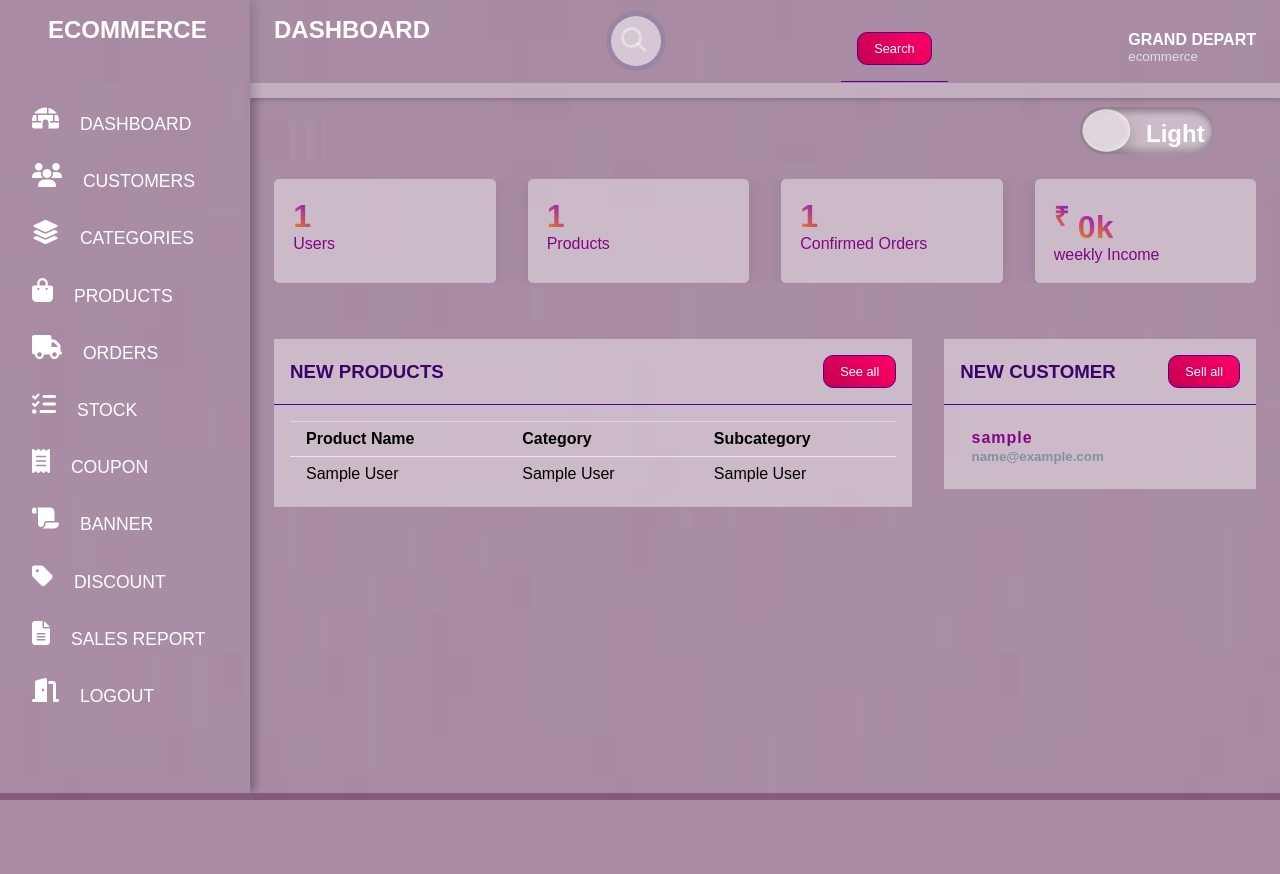
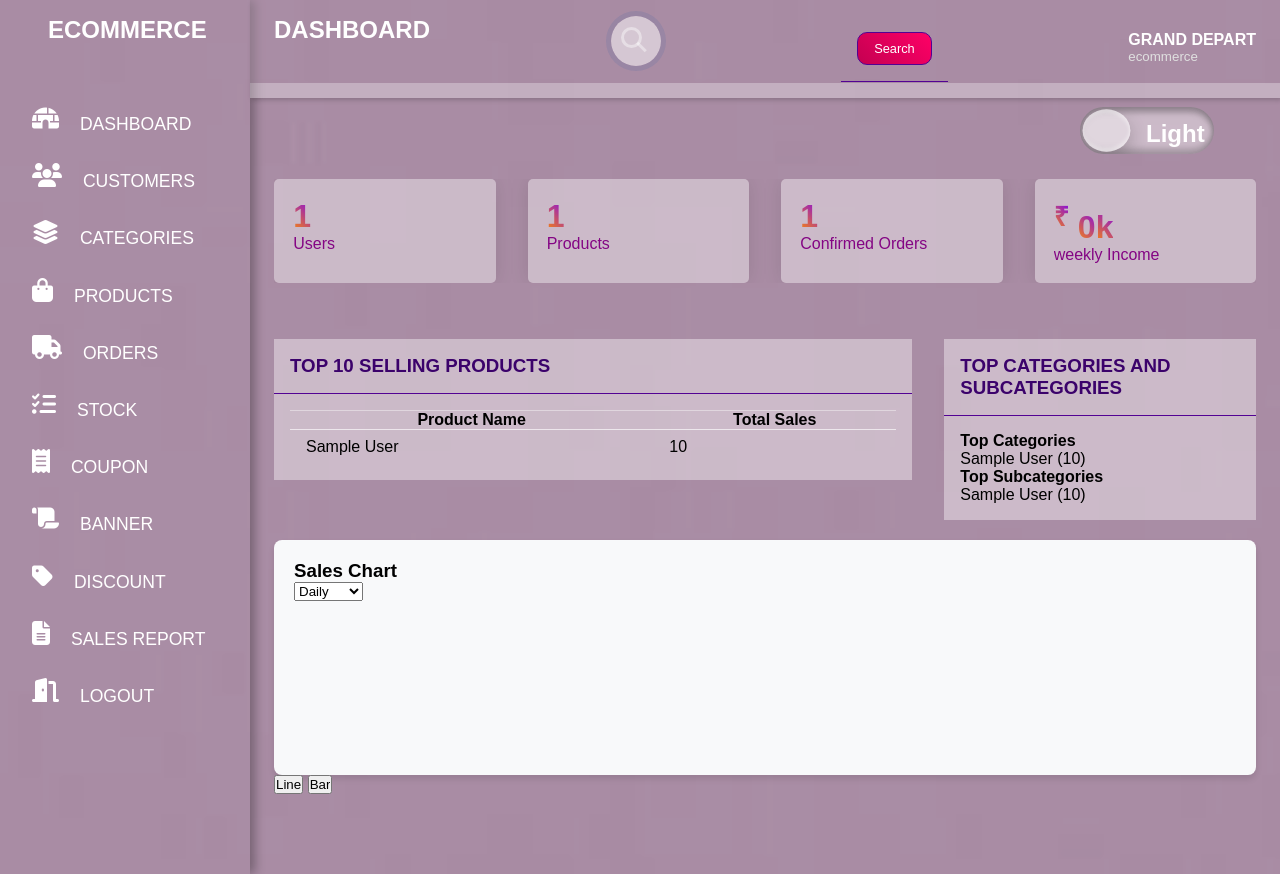
Before and after one commit to MohammedAshiqueM/GD_ecommerce, a Django app: page /administration/dashboard/ in a window 1280 px wide. Before the commit the page ends 800 px from the top, so only its background shows below. Run offline with Django 5.2, Linux system fonts and the light colour scheme; a user stored in the database is signed in; tables that the repository leaves empty hold one stand-in row (values such as "Sample post"); a map, chart or similar area stays blank.

Commit message:
graph added in dashboard

```diff
--- a/Admin_side/templates/dashboard.html
+++ b/Admin_side/templates/dashboard.html
@@ -5,12 +5,25 @@
 <head>
     <meta charset="UTF-8">
     <meta name="viewport" content="width=device-width, initial-scale=1.0">
-    <title>Document</title>
+    <title>Dashboard</title>
     <link rel="stylesheet" href="{% static 'admin_css/dashboard_style.css' %}">
+    <script src="https://cdn.jsdelivr.net/npm/chart.js"></script>
+    <style>
+        .chart-container {
+            background-color: #f8f9fa;
+            border-radius: 8px;
+            padding: 20px;
+            box-shadow: 0 4px 6px rgba(0, 0, 0, 0.1);
+            margin-top: 20px;
+        }
+
+        #salesChart {
+            max-height: 400px;
+        }
+    </style>
 </head>
 
 <body>
-
     {% include 'common_block.html' %}
     <div class="cards">
         <div class="card-single">
@@ -56,29 +69,24 @@
         <div class="projects">
             <div class="card">
                 <div class="card-header">
-                    <h3 class="heading">New Products</h3>
-                    <button>See all <span class="las la-arrow-right"></span></button>
+                    <h3 class="heading">Top 10 Selling Products</h3>
                 </div>
                 <div class="card-body">
                     <div class="table-responsive">
                         <table width="100%">
                             <thead>
-                                <td>Product Name</td>
-                                <td>Category</td>
-                                <td>Subcategory</td>
-                                {% comment %} <td>Price</td> {% endcomment %}
+                                <tr>
+                                    <th>Product Name</th>
+                                    <th>Total Sales</th>
+                                </tr>
                             </thead>
                             <tbody>
+                                {% for product in top_products %}
                                 <tr>
-                                    {% for i in data %}
-                            <tr>
-
-                                <td>{{i.name}}</td>
-                                <td>{{i.category}}</td>
-                                <td>{{i.subcategory}}</td>
-                                {% comment %} <td>{{i.price}}</td> {% endcomment %}
-                            {% endfor %}
+                                    <td>{{ product.product_configuration__product__name }}</td>
+                                    <td>{{ product.total_sales }}</td>
                                 </tr>
+                                {% endfor %}
                             </tbody>
                         </table>
                     </div>
@@ -88,34 +96,39 @@
         <div class="customers">
             <div class="card">
                 <div class="card-header">
-                    <h3 class="heading">New customer</h3>
-                    <button>Sell all<span class="las la-arrow-right"></span></button>
+                    <h3 class="heading">Top Categories and Subcategories</h3>
                 </div>
-
                 <div class="card-body">
-                    <div class="customer">
-                        <div class="info">
-                            <div>
-                                {% for i in user %}
-                                <h4>
-                                    {{i.username}}</h4>
-                                <small>{{i.email}}</small>
-                            {% endfor %}
-                            </div>
-                        </div>
-                        <div class="contact">
-                            <span class="las la-user-circle"></span>
-                            <span class="las la-comment"></span>
-                            <span class="las la-phone"></span>
-                        </div>
-                    </div>
-
+                    <h4>Top Categories</h4>
+                    <ul>
+                        {% for category in top_categories %}
+                        <li>{{ category.product_configuration__product__category__name }} ({{ category.total_sales }})</li>
+                        {% endfor %}
+                    </ul>
+                    <h4>Top Subcategories</h4>
+                    <ul>
+                        {% for subcategory in top_subcategories %}
+                        <li>{{ subcategory.product_configuration__product__subcategory__name }} ({{ subcategory.total_sales }})</li>
+                        {% endfor %}
+                    </ul>
                 </div>
             </div>
         </div>
     </div>
-
-    </main>
+    <div class="chart-container">
+        <h3>Sales Chart</h3>
+        <form method="get">
+            <select name="filter" onchange="this.form.submit()">
+                <option value="daily" {% if filter_type == 'daily' %}selected{% endif %}>Daily</option>
+                <option value="monthly" {% if filter_type == 'monthly' %}selected{% endif %}>Monthly</option>
+                <option value="yearly" {% if filter_type == 'yearly' %}selected{% endif %}>Yearly</option>
+            </select>
+        </form>
+        <canvas id="salesChart"></canvas>
+    </div>
+    <div class="chart-controls">
+        <button onclick="updateChartType('line')">Line</button>
+        <button onclick="updateChartType('bar')">Bar</button>
     </div>
     <script src="{% static 'admin_js/dashboard_script.js' %}"></script>
     <script>
@@ -130,8 +143,120 @@
             document.documentElement.style.setProperty('--order-num', orderCount);
             document.documentElement.style.setProperty('--income-num', incomeAmount);
 
+            // Chart
+            const ctx = document.getElementById('salesChart').getContext('2d');
+            const salesData = JSON.parse('{{ sales_data|escapejs }}');
+
+            console.log("Parsed salesData:", salesData); // Debugging log
+
+            if (salesData.length === 0) {
+                console.warn("No sales data available.");
+            } else {
+                const labels = salesData.map(item => item.date);
+                const dataPoints = salesData.map(item => item.total_sales);
+
+                console.log("Chart labels:", labels); // Debugging log
+                console.log("Chart data points:", dataPoints); // Debugging log
+
+                // Check if there is an existing chart instance and destroy it
+                if (window.salesChart instanceof Chart) {
+                    window.salesChart.destroy();
+                }
+
+                // Create a new chart instance
+                window.salesChart = new Chart(ctx, {
+                    type: 'line',
+                    data: {
+                        labels: labels,
+                        datasets: [{
+                            label: 'Sales',
+                            data: dataPoints,
+                            borderColor: 'rgb(75, 192, 192)',
+                            tension: 0.1
+                        }]
+                    },
+                    options: {
+                        responsive: true,
+                        scales: {
+                            y: {
+                                beginAtZero: true
+                            }
+                        }
+                    }
+                });
+            }
         });
     </script>
+<script>
+    window.salesChart = new Chart(ctx, {
+    type: 'line',
+    data: {
+        labels: labels,
+        datasets: [{
+            label: 'Sales',
+            data: dataPoints,
+            borderColor: 'rgb(75, 192, 192)',
+            backgroundColor: 'rgba(75, 192, 192, 0.2)',
+            borderWidth: 2,
+            fill: true,
+            tension: 0.4
+        }]
+    },
+    options: {
+        responsive: true,
+        plugins: {
+            legend: {
+                position: 'top',
+            },
+            title: {
+                display: true,
+                text: 'Sales Overview'
+            },
+            tooltip: {
+                mode: 'index',
+                intersect: false,
+                callbacks: {
+                    label: function(context) {
+                        let label = context.dataset.label || '';
+                        if (label) {
+                            label += ': ';
+                        }
+                        if (context.parsed.y !== null) {
+                            label += new Intl.NumberFormat('en-US', { style: 'currency', currency: 'INR' }).format(context.parsed.y);
+                        }
+                        return label;
+                    }
+                }
+            }
+        },
+        scales: {
+            x: {
+                display: true,
+                title: {
+                    display: true,
+                    text: 'Date'
+                }
+            },
+            y: {
+                display: true,
+                title: {
+                    display: true,
+                    text: 'Sales (INR)'
+                },
+                beginAtZero: true
+            }
+        },
+        animation: {
+            duration: 2000,
+            easing: 'easeOutQuart'
+        }
+    }
+});
+function updateChartType(newType) {
+    window.salesChart.config.type = newType;
+    window.salesChart.update();
+}
+</script>
 </body>
 
 </html>
--- a/Admin_side/views.py
+++ b/Admin_side/views.py
@@ -80,41 +80,80 @@ def adminLogin(request):
     return render(request, "adminLogin.html")
 
 
+from django.db.models import Sum, Count
+from django.db.models.functions import TruncDay, TruncMonth, TruncYear
+from .models import OrderLine, Product, SubCategory, Category
 @login_required(login_url='adminLogin')
 @never_cache
+
+# from django.db.models.functions import TruncDay, TruncMonth, TruncYear
+# from django.utils import timezone
+# from datetime import timedelta
+# import json
+
 def dashboard(request):
     if not request.user.is_superuser:
         return HttpResponseForbidden("You do not have access to this page.")
-    if "value" in request.GET:
-        credential = request.GET["value"]
-        data = Product.objects.filter(Q(name__icontains=credential))
-        user = User.objects.filter(
-            Q(username__icontains=credential) | Q(email__icontains=credential)
-        )
-        context = {"data": data,"user":user}
-    else:
-        data = Product.objects.all()
-        user = User.objects.all()
-        user_count = User.objects.count()
-        order_count = Order.objects.count()
-        product_count = Product.objects.count()
+
+    # Get top 10 selling products
+    top_products = OrderLine.objects.values('product_configuration__product__name').annotate(
+        total_sales=Sum('qty')
+    ).order_by('-total_sales')[:10]
+
+    # Get top 10 selling subcategories
+    top_subcategories = OrderLine.objects.values('product_configuration__product__subcategory__name').annotate(
+        total_sales=Sum('qty')
+    ).order_by('-total_sales')[:10]
+
+    # Get top 10 selling categories
+    top_categories = OrderLine.objects.values('product_configuration__product__category__name').annotate(
+        total_sales=Sum('qty')
+    ).order_by('-total_sales')[:10]
 
     # Calculate income for the last week
-    end_date = datetime.now()
+    end_date = timezone.now()
     start_date = end_date - timedelta(days=7)
     total_income = OrderLine.objects.filter(order__order_date__range=(start_date, end_date)).aggregate(total_income=Sum('price'))['total_income'] or 0
 
+    # Get sales data for chart
+    filter_type = request.GET.get('filter', 'daily')
+
+    if filter_type == 'yearly':
+        sales_data = OrderLine.objects.annotate(
+            date=TruncYear('order__order_date')
+        ).values('date').annotate(total_sales=Sum('price')).order_by('date')
+    elif filter_type == 'monthly':
+        sales_data = OrderLine.objects.annotate(
+            date=TruncMonth('order__order_date')
+        ).values('date').annotate(total_sales=Sum('price')).order_by('date')
+    else:  # daily
+        # For daily view, let's limit to the last 30 days to avoid overwhelming the chart
+        thirty_days_ago = timezone.now() - timedelta(days=30)
+        sales_data = OrderLine.objects.filter(order__order_date__gte=thirty_days_ago).annotate(
+            date=TruncDay('order__order_date')
+        ).values('date').annotate(total_sales=Sum('price')).order_by('date')
+
+    formatted_sales_data = [
+        {
+            'date': item['date'].strftime('%Y-%m-%d'),  # Format date as string
+            'total_sales': float(item['total_sales'])
+        }
+        for item in sales_data
+    ]
+
     context = {
-        "data": data,
-        "user": user,
-        "user_count": user_count,
-        "order_count": order_count,
-        "product_count": product_count,
-        "total_income": total_income
+        "top_products": top_products,
+        "top_subcategories": top_subcategories,
+        "top_categories": top_categories,
+        "user_count": User.objects.count(),
+        "order_count": Order.objects.count(),
+        "product_count": Product.objects.count(),
+        "total_income": total_income,
+        "sales_data": json.dumps(formatted_sales_data),
+        "filter_type": filter_type,
     }
 
-    return render(request, "dashboard.html",context)
-
+    return render(request, "dashboard.html", context)
 def customers(request):
     if "value" in request.GET:
         credential = request.GET["value"]
```
